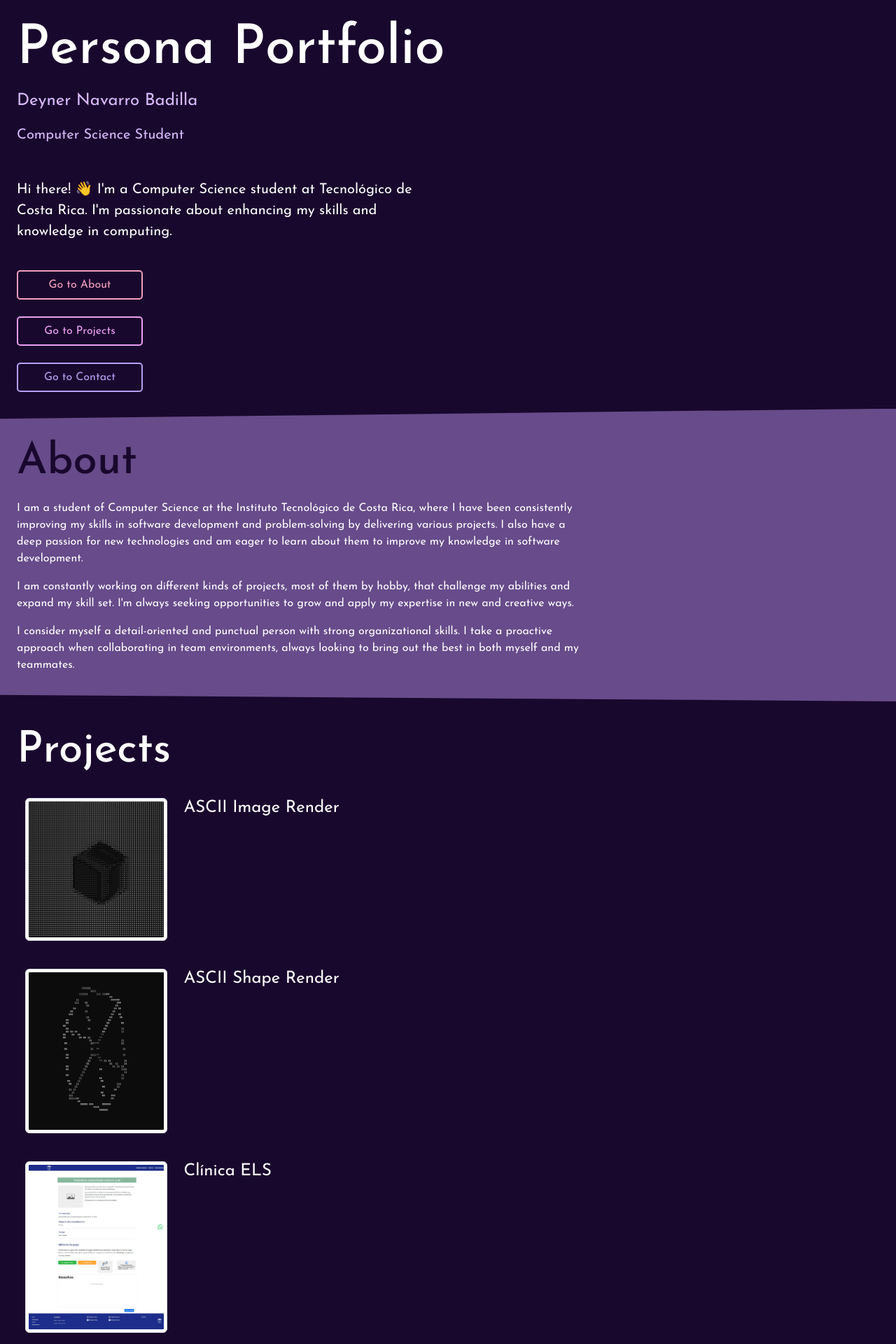
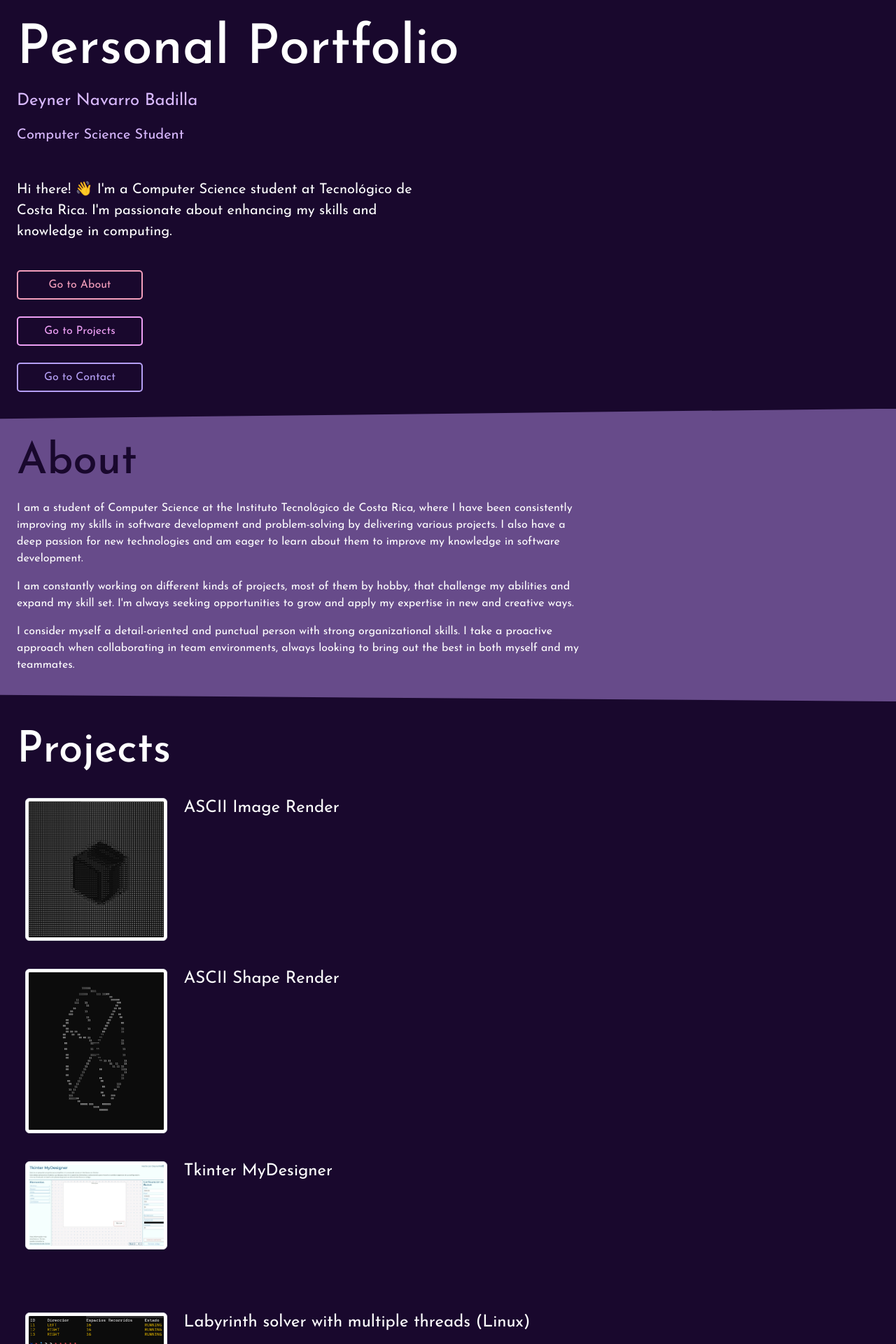
Before and after one commit to DeynerNB/PersonalPortfolio, an Angular app: page / in a window 1280 px wide. Shown: the top 1920 px of the page at 70% size. Built offline with nearby package versions, Linux system fonts and the light colour scheme.

Commit message:
refactor(projects): Update project list | Add languages badges

```diff
--- a/src/app/components/contact-section/contact-section.component.html
+++ b/src/app/components/contact-section/contact-section.component.html
@@ -10,7 +10,7 @@
     </div>
     <div class="mt-4 row justify-content-center">
         <p class="text-center col-sm-12 col-md-6 col-lg-5">
-            This site was build with <a href="https://angular.dev/" target="_blank" class="external_link">Angular</a> and <a href="https://getbootstrap.com/" target="_blank" class="external_link">Bootstrap</a> and some personal CSS. Deploy with <a href="https://pages.github.com/" target="_blank" class="external_link">Github Pages</a>
+            This site was build with <a href="https://angular.dev/" target="_blank" class="external_link">Angular</a>, <a href="https://getbootstrap.com/" target="_blank" class="external_link">Bootstrap</a> and some personal CSS. Deploy using <a href="https://pages.github.com/" target="_blank" class="external_link">Github Pages</a>
         </p>
     </div>
     <div class="text-center">
--- a/src/app/components/main-section/main-section.component.html
+++ b/src/app/components/main-section/main-section.component.html
@@ -1,5 +1,5 @@
 <div class="p-4">
-    <h1 class="main_title">Persona Portfolio</h1>
+    <h1 class="main_title">{{page_title}}</h1>
 
     <div class="d-flex flex-column gap-3 mb-5">
         <span class="fs-4 detail_information_span">Deyner Navarro Badilla</span>
--- a/src/app/components/main-section/main-section.component.ts
+++ b/src/app/components/main-section/main-section.component.ts
@@ -1,12 +1,36 @@
-import { Component } from '@angular/core';
+import { Component, OnInit  } from '@angular/core';
 
 @Component({
-  selector: 'component-main-section',
-  standalone: true,
-  imports: [],
-  templateUrl: './main-section.component.html',
-  styleUrl: './main-section.component.css'
+    selector: 'component-main-section',
+    standalone: true,
+    imports: [],
+    templateUrl: './main-section.component.html',
+    styleUrl: './main-section.component.css'
 })
 export class MainSectionComponent {
+    full_page_title: string = "Personal Portfolio"
+    page_title: string = "P"
 
+    ngOnInit() {
+        this.setPageTile()
+    }
+
+    setPageTile = (): void => {
+        let index: number = 1;
+        let speed: number = 100;
+
+        const typeTitle = (): void => {
+            if (index < this.full_page_title.length) {
+                this.page_title += this.full_page_title[ index ];
+
+                const offsetDelay: number = Math.random() * 10 + -5
+                speed -= offsetDelay;
+
+                index++;
+                setTimeout(typeTitle, speed)
+            }
+        };
+
+        typeTitle();
+    }
 }
--- a/src/app/components/project-section/project-card/project-card.component.css
+++ b/src/app/components/project-section/project-card/project-card.component.css
@@ -13,7 +13,9 @@
 .project_description {
     background-color: #0000007d;
     height: 100%;
+}
 
+.project_slider_container {
     transform: translateX(-150%);
     transition: transform 0.3s ease-in-out;
 }
@@ -24,7 +26,7 @@
     transform: scale(1.02);
 }
 
-.project_card_container:hover .project_description {
+.project_card_container:hover .project_slider_container {
     transform: translateX(0);
 }
 
@@ -32,6 +34,12 @@
     text-decoration: none;
 }
 
+.language-badge {
+    padding: 5px 10px;
+    border-radius: 7px;
+    background-color: #663399;
+}
+
 @media (min-width: 992px) {
     .project_card_container {
         width: 75%;
--- a/src/app/components/project-section/project-card/project-card.component.html
+++ b/src/app/components/project-section/project-card/project-card.component.html
@@ -6,7 +6,16 @@
         <div class="col-12 col-sm-6 col-md-9 d-flex flex-column">
             <span class="fs-4">{{cardTitle}}</span>
             <div class="project_description_container flex-grow-1">
-                <p class="project_description p-3">{{cardDescription}}</p>
+                <div class="pb-1 project_slider_container d-flex flex-column h-100">
+                    <p class="project_description p-3">
+                        {{cardDescription}}
+                    </p>
+                    <div>
+                        @for (language of cardLanguages; track $index) {
+                            <span class="language-badge ms-2">{{language}}</span>
+                        }
+                    </div>
+                </div>
             </div>
         </div>
     </div>
--- a/src/app/components/project-section/project-card/project-card.component.ts
+++ b/src/app/components/project-section/project-card/project-card.component.ts
@@ -20,6 +20,9 @@ export class ProjectCardComponent {
     @Input()
     public cardLink: string = "#";
 
+    @Input()
+    public cardLanguages: string[] = [];
+
     public openProjectPage() {
         window.open(this.cardLink, "_blank");
     }
--- a/src/app/components/project-section/project-section.component.html
+++ b/src/app/components/project-section/project-section.component.html
@@ -7,6 +7,7 @@
                 [cardDescription]="projectInformation.Description"
                 [cardImage]="projectInformation.Image"
                 [cardLink]="projectInformation.ProjectLink"
+                [cardLanguages]="projectInformation.Languages"
             ></component-project-card>
         }
         <div class="row">
--- a/src/app/components/project-section/project-section.component.ts
+++ b/src/app/components/project-section/project-section.component.ts
@@ -18,25 +18,29 @@ export class ProjectSectionComponent {
             Title: "ASCII Image Render",
             Description: "ASCII Image Renderer es un programa hecho en C++ para Windows, creado por hobby, que convierte imágenes almacenadas en una carpeta en su representaciones ASCII y las muestra en la consola de comandos (CMD), en forma de animación.",
             Image: "images/CMD_Image_Renderer.png",
-            ProjectLink: "https://github.com/DeynerNB/ASCII-Image-Render"
+            ProjectLink: "https://github.com/DeynerNB/ASCII-Image-Render",
+            Languages: ["C++", "CMD"]
         },
         {
             Title: "ASCII Shape Render",
             Description: "ASCII Image Renderer es un programa para Windows, creado por hobby, que crea representaciones en ASCII de figuras en 3D (Cubo, Esfera y un Cono), aplicado rotaciones como parte de la animación y lo muestra en la consola de comandos (CMD).",
             Image: "images/CMD_Shape_Renderer.png",
-            ProjectLink: "https://github.com/DeynerNB/ASCII-Shapes-Render"
+            ProjectLink: "https://github.com/DeynerNB/ASCII-Shapes-Render",
+            Languages: ["C++", "CMD"]
         },
         {
-            Title: "Clínica ELS",
-            Description: "Proyecto hecho en React donde se diseño una página web para el servicio de Clínica y Academia ELS. En este se implemento tanto el módulo de página principal, como el módulo de usuarios inscritos en cursos. Utilizando NodeJS + Typescript para el backend y MySQL como gestor de base de datos.",
-            Image: "images/ClinicaELS.jpeg",
-            ProjectLink: "#"
+            Title: "Tkinter MyDesigner",
+            Description: "Proyecto que tiene como objetivo simplificar el proceso de crear interfaces gráficas de Tkinter. Simplemente debe seleccionar los elementos, colocarlos en la posición deseada y por último, generar el código de tkinter en cualquier momento.",
+            Image: "images/TkinterMyDesigner.jpeg",
+            ProjectLink: "https://tkinter-my-designer.vercel.app/",
+            Languages: ["React", "Bootstrap"]
         },
         {
             Title: "Labyrinth solver with multiple threads (Linux)",
             Description: "Como parte del curso de Sistemas Operativos del Tecnológico de Costa Rica, se implemento un programa en Linux capaz de recorrer por completo un laberinto haciendo uso de threads. Cada thread muestra la información de su recorrido hasta encontrar una salida.",
             Image: "images/ThreadLabyrithm.png",
-            ProjectLink: "https://github.com/JPabloA/Laberinto-con-threads-SO-"
+            ProjectLink: "https://github.com/JPabloA/Laberinto-con-threads-SO-",
+            Languages: ["C", "Threads"]
         },
     ];
 
--- a/src/app/interfaces/Projects.interface.ts
+++ b/src/app/interfaces/Projects.interface.ts
@@ -3,4 +3,5 @@ export interface ProjectInformation {
     Description: string
     Image: string
     ProjectLink: string
+    Languages: string[]
 }
```
Also changed, not shown: public/images/TkinterMyDesigner.jpeg (added).
